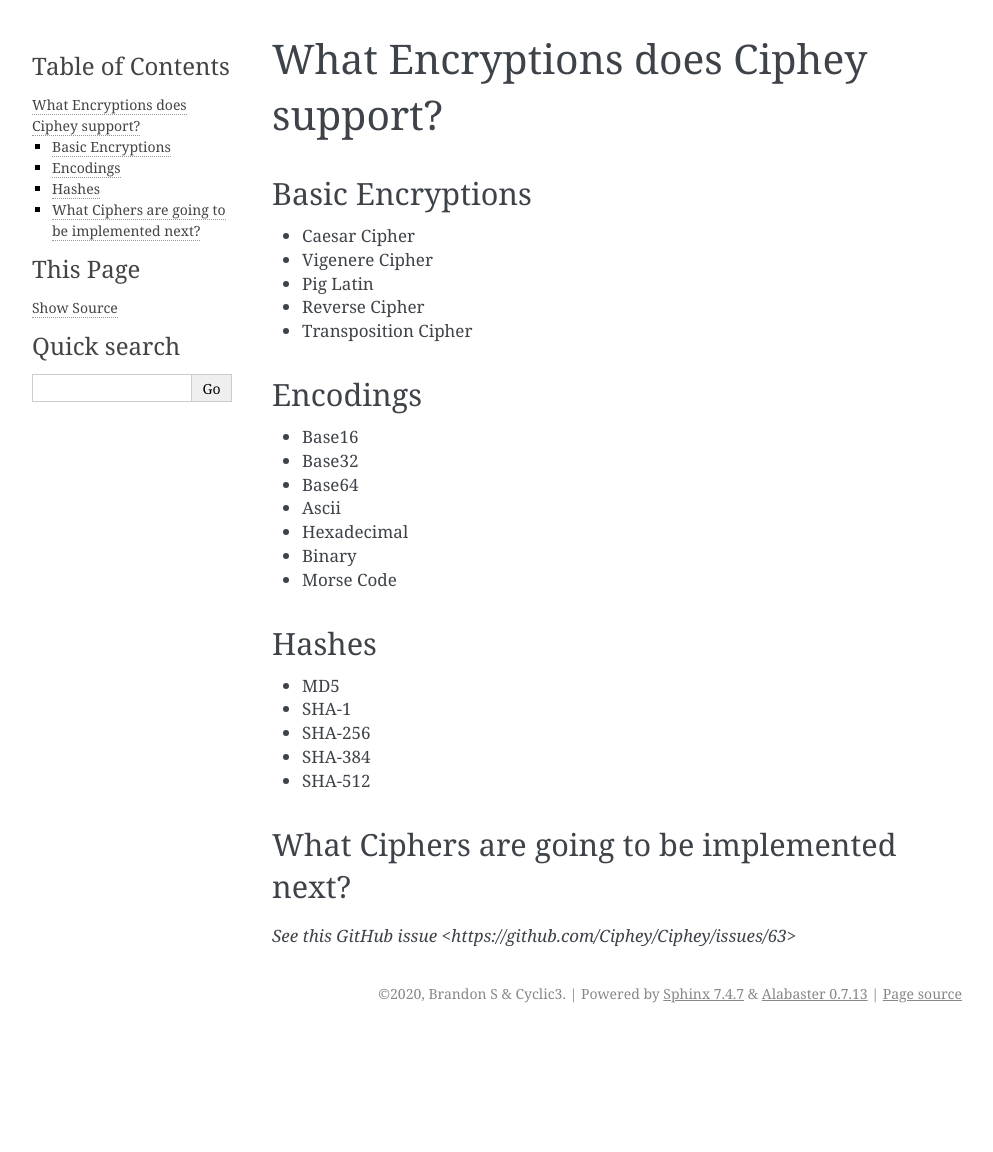
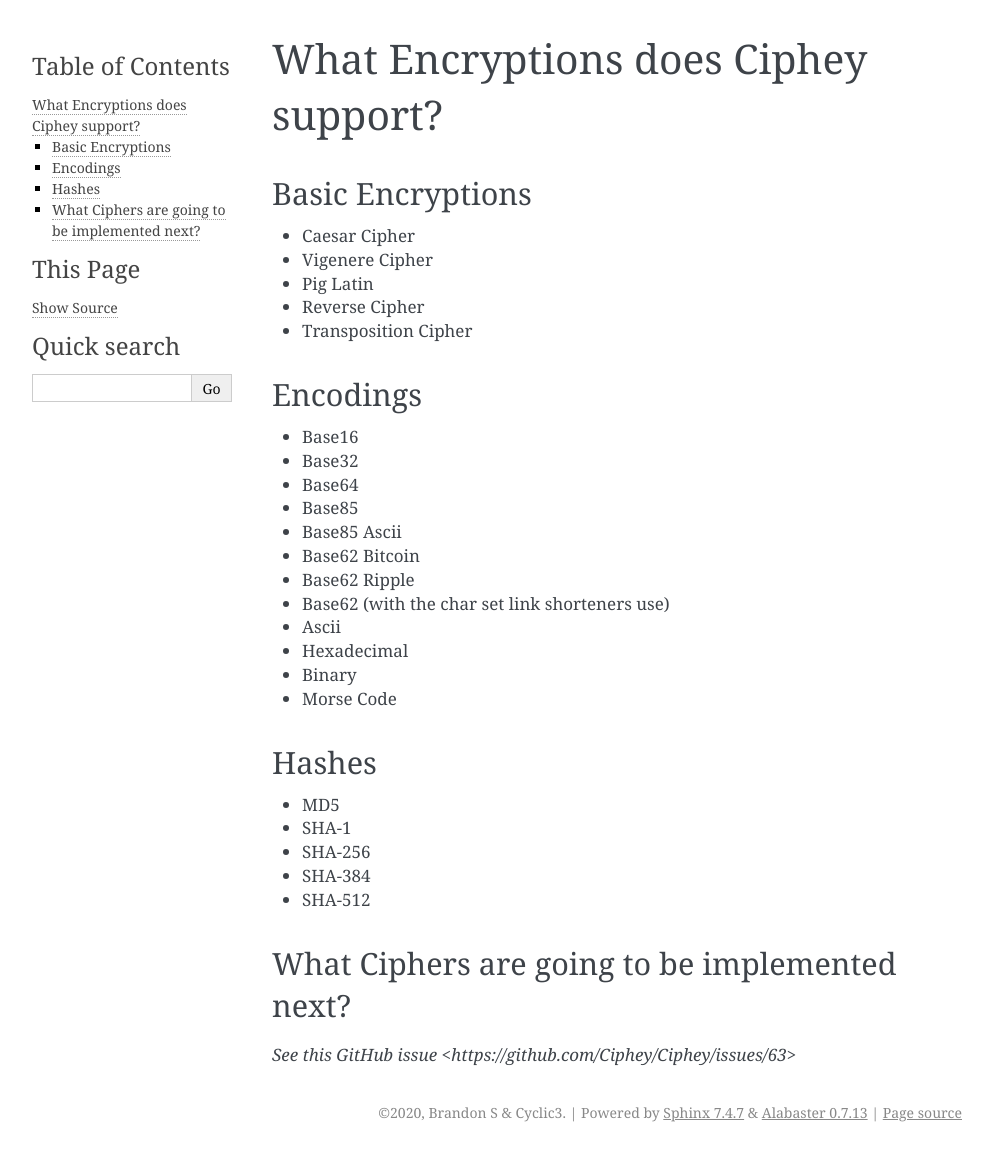
Before and after one commit to Ciphey/Ciphey, a Sphinx documentation site: the page built from docs/ciphers.rst, in a window 1280 px wide. Shown: the whole page, without its empty margins (148-1141 px from the left). Built offline with Sphinx 7.4.7, drawn with Linux system fonts in a browser that asks for light colours; before the commit the page ends 1033 px from its top, so only the background shows below that.

Commit message:
Added to docs

```diff
--- a/docs/ciphers.rst
+++ b/docs/ciphers.rst
@@ -14,6 +14,11 @@
 * Base16
 * Base32
 * Base64
+* Base85
+* Base85 Ascii
+* Base62 Bitcoin
+* Base62 Ripple
+* Base62 (with the char set link shorteners use)
 * Ascii
 * Hexadecimal
 * Binary
```
